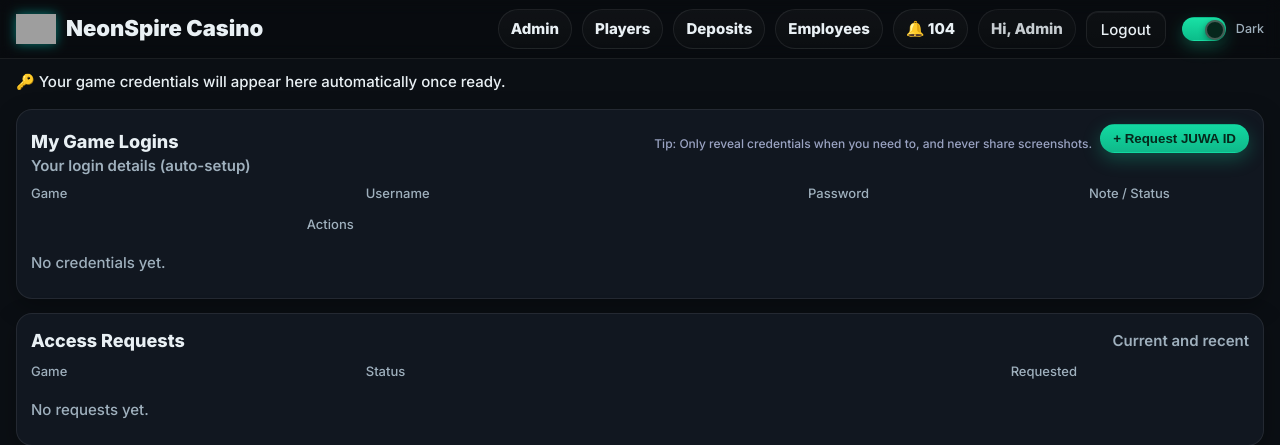
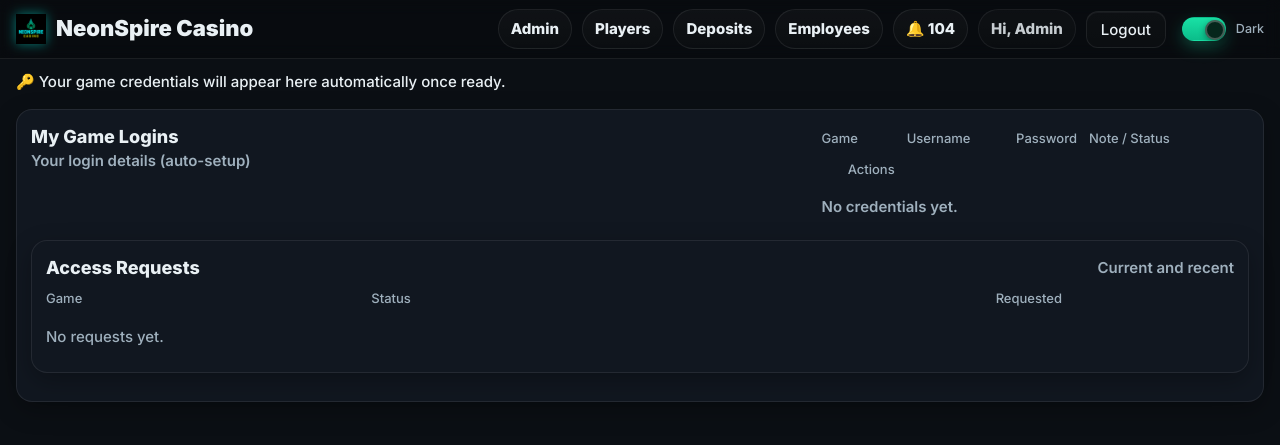
Before and after one commit to Kcchand/neonspire, a Flask app: page /player/mylogin in a window 1280 px wide. Shown: the top 445 px of the page. Run offline with Flask 3, Linux system fonts and the light colour scheme; a user stored in the database is signed in; data comes from the database, SQL or seed files in the repository; grey boxes are pictures that could not be loaded.

```diff
--- a/templates/player_accounts.html
+++ b/templates/player_accounts.html
@@ -66,20 +66,7 @@
         <div class="muted">Your login details (auto-setup)</div>
       </div>
 
-      <!-- NEW: Player self-serve JUWA ID request -->
-      <div style="display:flex;align-items:center;gap:8px;flex-wrap:wrap">
-        <div class="safetynote">Tip: Only reveal credentials when you need to, and never share screenshots.</div>
-        <form method="post" action="{{ url_for('playerbp.juwa_request_id') }}">
-          {% if csrf_token is defined %}
-            <input type="hidden" name="csrf_token" value="{{ csrf_token() }}">
-          {% endif %}
-          <button class="pill-act" type="submit" aria-label="Request JUWA ID">
-            + Request JUWA ID
-          </button>
-        </form>
-      </div>
-      <!-- /NEW -->
-    </div>
+
 
     <div class="table">
       <div class="t-head">
```
Also changed, not shown: employee_bp.py (+11 -5 lines), static/img/logo.png (added), 3 other files.
